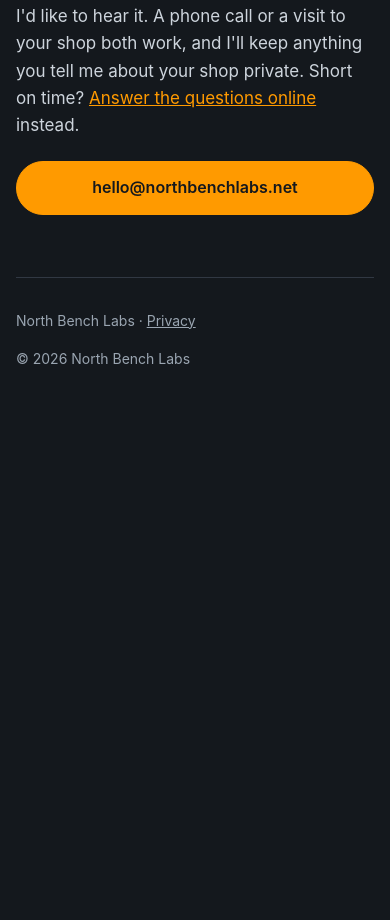
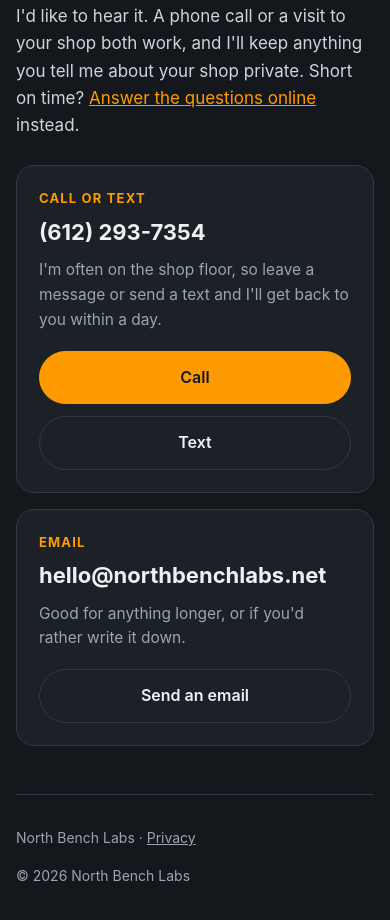
Before and after one commit to newdayforhuman/shop-capture, a plain HTML site: page index.html in a window 390 px wide. Shown: the part 2846-3766 px from the top of the page. Before the commit the page ends 3273 px from the top, so only its background shows below. Drawn offline with Linux system fonts and the light colour scheme.

Commit message:
Add phone number (call or text) to contact section

```diff
--- a/index.html
+++ b/index.html
@@ -81,6 +81,14 @@
   .project:hover { border-color: var(--orange); }
 
   .contact p { color: #cdd4dc; }
+  .ways { display: grid; grid-template-columns: 1fr 1fr; gap: 16px; margin-top: 26px; }
+  .way { background: var(--panel); border: 1px solid var(--line); border-radius: var(--radius); padding: 22px; display: flex; flex-direction: column; }
+  .way p { margin: 0; }
+  .way .label { color: var(--orange); font-size: 13px; font-weight: 700; letter-spacing: .09em; text-transform: uppercase; }
+  .way .value { font-size: 22px; font-weight: 700; margin: 6px 0 8px; overflow-wrap: anywhere; }
+  .way .value a { color: var(--text); text-decoration: none; }
+  .way .hint { color: var(--muted); font-size: 15.5px; margin-bottom: 18px; flex: 1; }
+  @media (max-width: 640px) { .ways { grid-template-columns: minmax(0, 1fr); } }
   section > p.note { color: var(--muted); font-size: 15.5px; margin-top: 14px; }
   footer { padding: 32px 0 56px; color: var(--muted); font-size: 14px; display: flex; justify-content: space-between; gap: 16px; flex-wrap: wrap; }
   footer a { color: var(--muted); }
@@ -153,7 +161,20 @@
     <p class="kicker">Contact</p>
     <h2>Have 20 minutes, or a story about a fix that got lost?</h2>
     <p>I'd like to hear it. A phone call or a visit to your shop both work, and I'll keep anything you tell me about your shop private. Short on time? <a href="https://docs.google.com/forms/d/e/1FAIpQLSfBviQ1_n4uT2CrJ428YUc3HJJTJ4UKqewkL6a7GwWmNae1jg/viewform">Answer the questions online</a> instead.</p>
-    <p class="actions" style="margin-top:22px"><a class="btn primary" href="mailto:hello@northbenchlabs.net">hello@northbenchlabs.net</a></p>
+    <div class="ways">
+      <div class="way">
+        <p class="label">Call or text</p>
+        <p class="value"><a href="tel:+16122937354">(612) 293-7354</a></p>
+        <p class="hint">I'm often on the shop floor, so leave a message or send a text and I'll get back to you within a day.</p>
+        <div class="actions"><a class="btn primary" href="tel:+16122937354">Call</a><a class="btn" href="sms:+16122937354">Text</a></div>
+      </div>
+      <div class="way">
+        <p class="label">Email</p>
+        <p class="value"><a href="mailto:hello@northbenchlabs.net">hello@northbenchlabs.net</a></p>
+        <p class="hint">Good for anything longer, or if you'd rather write it down.</p>
+        <div class="actions"><a class="btn" href="mailto:hello@northbenchlabs.net">Send an email</a></div>
+      </div>
+    </div>
   </section>
 
   <footer>
```
